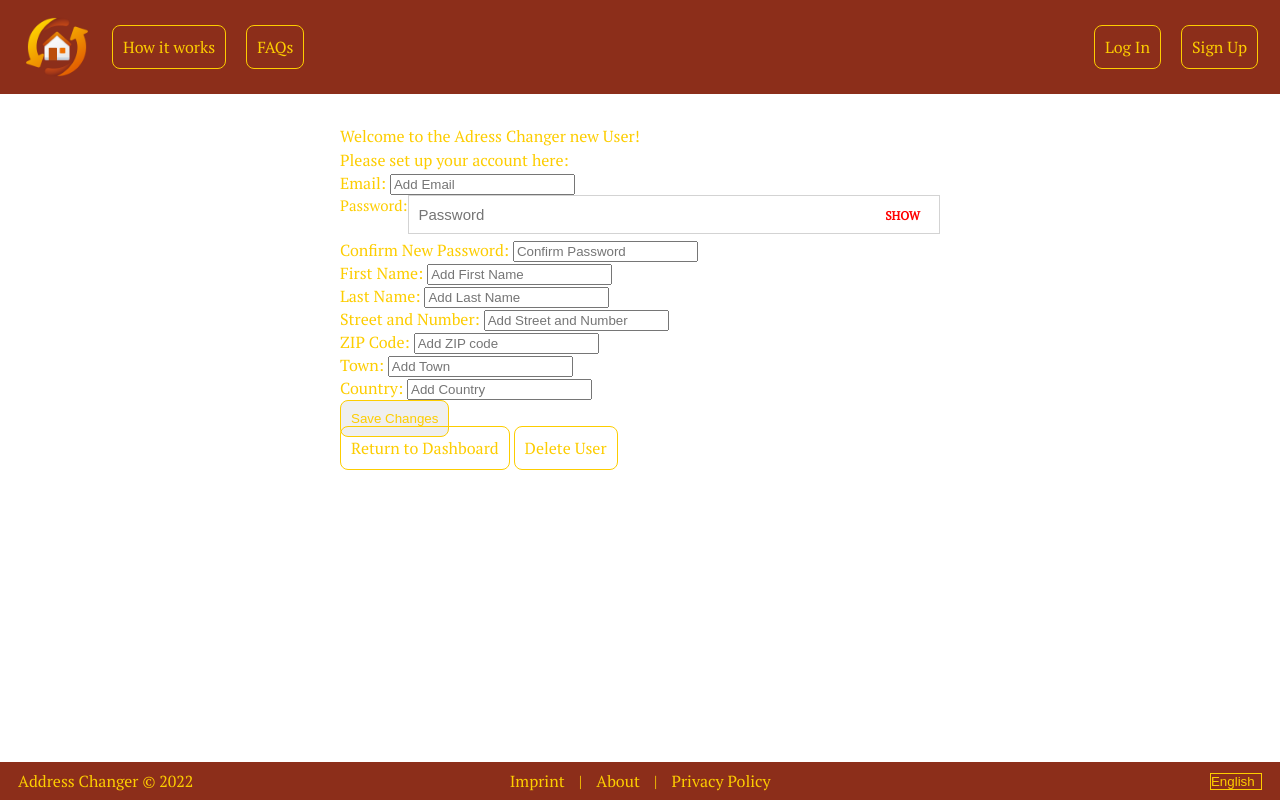
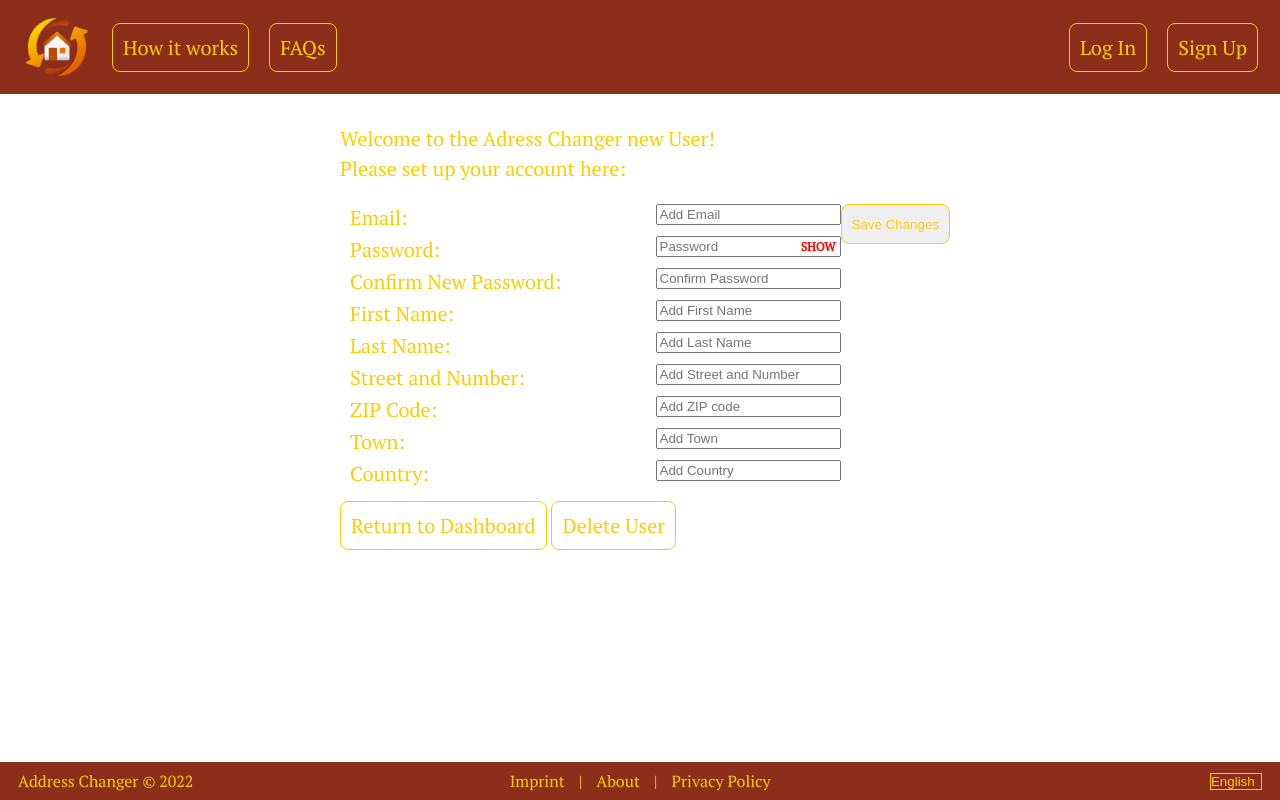
Before and after one commit to Melvin2306/id_19_responsive_design, a Flask app: page /1/settings in a window 1280 px wide. Run offline with Flask 2, Linux system fonts and the light colour scheme.

Commit message:
Whatever

```diff
--- a/app/static/css/users/settings.css
+++ b/app/static/css/users/settings.css
@@ -1,40 +1,60 @@
+html {
+    font-size: 20px;
+}
+
 ul {
     padding: 0;
     list-style: none;
+    width: 100%;
+}
+
+p {
+    padding-bottom: 10px;
+}
+
+li {
+    position: relative;
+    width: 100%;
+    margin-bottom: 5px;
+}
+
+#user_settings {
+    width: 30%;
+    display: flex;
+    position: relative;
+    width: 100%;
+    padding: 10px;
+    margin-bottom: 10px;
 }
 
 /* Password Checker */
-.password_checker {
+/* .password_checker {
     width: 30%;
     display: flex;
     position: relative;
     width: 100%;
     padding: 10px;
     border: 1px solid lightgrey;
-    font-size: 15px;
     margin-bottom: 5px;
+} */
+
+.input_field {
+    position: absolute;
+    right:0;
 }
 
-#input{
-    width: 100%;
-    border: none;
-    padding: 0;
-    display: flex;
-    position: relative;
-}
+
 #input input {
-    width: 100%;
-    padding: 10px;
-    border: 1px solid lightgrey;
-    font-size: 15px;
+    /* position: absolute; */
+    right: 0;
 }
 #input #showHide{
     font-size: 12px;
     font-weight: 600;
     position: absolute;
     color:red;
-    right: 20px;
-    top: 50%;
+    right: 5px;
+    top: 10px;
     transform: translateY(-50%);
     cursor: pointer;
     user-select: none;
--- a/app/static/css/users/signup.css
+++ b/app/static/css/users/signup.css
@@ -1,4 +1,3 @@
-
 p {
     padding-bottom: 10px;
 }
--- a/app/static/js/users/settings.js
+++ b/app/static/js/users/settings.js
@@ -12,7 +12,7 @@ delete_button_account.addEventListener("click", (e) => {
 const password = document.getElementById('user_password');
 const form = document.getElementById('user_settings');
 
-let passwordInput = document.querySelector('input[type="user_password"]');
+let passwordInput = document.querySelector('input[type="password"]');
 let passwordStrength= document.getElementById('passwordStrength');
 let poor = document.querySelector('#passwordStrength #poor');
 let weak = document.querySelector('#passwordStrength #weak');
@@ -92,13 +92,13 @@ function strongPasswordStrength(passwordLength, poorPassword, weakPassword, stro
 let showHide = document.querySelector('#showHide');
 showHide.onclick = function(){showHidePassword()}
 function showHidePassword(){
-    if(passwordInput.type == "user_password"){
+    if(passwordInput.type == "password"){
         passwordInput.type = "text";
         showHide.textContent = "HIDE";
         showHide.style.color = "green";
     }
     else{
-    passwordInput.type = "user_password";
+    passwordInput.type = "password";
     showHide.textContent = "SHOW";
     showHide.style.color = "red";
     }
--- a/app/static/js/users/signup.js
+++ b/app/static/js/users/signup.js
@@ -1,6 +1,4 @@
-const email = document.getElementById('email');
 const password = document.getElementById('password');
-const pw_confirm = document.getElementById('pw_confirm');
 const form = document.getElementById('loginForm');
 
 let passwordInput = document.querySelector('input[type="password"]');
--- a/app/templates/users/settings.html
+++ b/app/templates/users/settings.html
@@ -31,13 +31,13 @@
         {% if user.user_email %}
         <li>
             <label for="user_email">Email:</label>
-            <input type="text" id="user_email" name="user_email" placeholder="{{ user.user_email }}">
+            <input type="text" id="user_email" name="user_email" class="input_field" placeholder="{{ user.user_email }}">
         </li>
         {% endif %}
         {% if not user.user_email %}
         <li>
             <label for="user_email">Email:</label>
-            <input type="text" id="user_email" name="user_email" placeholder="Add Email">
+            <input type="text" id="user_email" name="user_email" class="input_field" placeholder="Add Email">
         </li>
         {% endif %}
 
@@ -46,7 +46,7 @@
         <li>
             <div class= "password_checker" id="input">
                 <label for="user_password">Password:</label>
-                <input type="user_password" id="user_password" name="user_password" placeholder="Password">
+                <input type="password" id="user_password" name="user_password" class="input_field" placeholder="Password">
                 <span id="showHide">SHOW</span>
             </div>
             <div id="passwordStrength">
@@ -59,88 +59,88 @@
 
         <li>
             <label for="user_password_confirm">Confirm New Password:</label>
-            <input type="text" id="user_password_confirm" name="user_password_confirm" placeholder="Confirm Password">
+            <input type="password" id="user_password_confirm" name="user_password_confirm" class="input_field" placeholder="Confirm Password">
         </li>
 
         {% if user.first_name %}
         <li>
             <label for="first_name">First Name:</label>
-            <input type="text" id="first_name" name="first_name" placeholder="{{ user.first_name }}">
+            <input type="text" id="first_name" name="first_name" class="input_field" placeholder="{{ user.first_name }}">
         </li>
         {% endif %}
         {% if not user.first_name %}
         <li>
             <label for="first_name">First Name:</label>
-            <input type="text" id="first_name" name="first_name" placeholder="Add First Name">
+            <input type="text" id="first_name" name="first_name" class="input_field" placeholder="Add First Name">
         </li>
         {% endif %}
 
         {% if user.last_name %}
         <li>
             <label for="last_name">Last Name:</label>
-            <input type="text" id="last_name" name="last_name" placeholder="{{ user.last_name }}">
+            <input type="text" id="last_name" name="last_name" class="input_field" placeholder="{{ user.last_name }}">
         </li>
         {% endif %}
         {% if not user.last_name %}
         <li>
             <label for="last_name">Last Name:</label>
-            <input type="text" id="last_name" name="last_name" placeholder="Add Last Name">
+            <input type="text" id="last_name" name="last_name" class="input_field" placeholder="Add Last Name">
         </li>
         {% endif %}
 
         {% if user.street_name %}
         <li>
             <label for="street_name">Street and Number:</label>
-            <input type="text" id="street_name" name="street_name" placeholder="{{ user.street_name }}">
+            <input type="text" id="street_name" name="street_name" class="input_field" placeholder="{{ user.street_name }}">
         </li>
         {% endif %}
         {% if not user.street_name %}
         <li>
             <label for="street_name">Street and Number:</label>
-            <input type="text" id="street_name" name="street_name" placeholder="Add Street and Number">
+            <input type="text" id="street_name" name="street_name" class="input_field" placeholder="Add Street and Number">
         </li>
         {% endif %}
 
         {% if user.zip_code %}
         <li>
             <label for="zip_code">ZIP Code:</label>
-            <input type="text" id="zip_code" name="zip_code" placeholder="{{ user.zip_code }}">
+            <input type="text" id="zip_code" name="zip_code" class="input_field" placeholder="{{ user.zip_code }}">
         </li>
         {% endif %}
         {% if not user.zip_code %}
         <li>
             <label for="zip_code">ZIP Code:</label>
-            <input type="text" id="zip_code" name="zip_code" placeholder="Add ZIP code">
+            <input type="text" id="zip_code" name="zip_code" class="input_field" placeholder="Add ZIP code">
         </li>
         {% endif %}
 
         {% if user.town %}
         <li>
             <label for="town">Town:</label>
-            <input type="text" id="town" name="town" placeholder="{{ user.town }}">
+            <input type="text" id="town" name="town" class="input_field" placeholder="{{ user.town }}">
         </li>
         {% endif %}
         {% if not user.town %}
         <li>
             <label for="town">Town:</label>
-            <input type="text" id="town" name="town" placeholder="Add Town">
+            <input type="text" id="town" name="town" class="input_field" placeholder="Add Town">
         </li>
         {% endif %}
 
         {% if user.country %}
         <li>
             <label for="country">Country:</label>
-            <input type="text" id="country" name="country" placeholder="{{ user.country }}">
+            <input type="text" id="country" name="country" class="input_field" placeholder="{{ user.country }}">
         </li>
         {% endif %}
         {% if not user.country %}
         <li>
             <label for="country">Country:</label>
-            <input type="text" id="country" name="country" placeholder="Add Country">
+            <input type="text" id="country" name="country" class="input_field" placeholder="Add Country">
         </li>
         {% endif %}
     </ul>
-    <input type="submit" value="Save Changes" class="button" id="submitbutton">
+    <input type="submit" value="Save Changes" class="button account_btns" id="submitbutton">
 </form>
 
 {% if error %}
```
